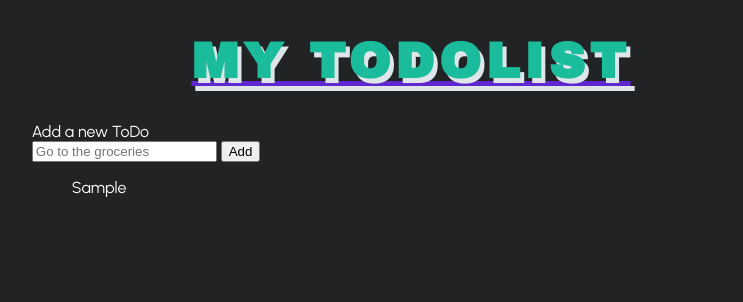
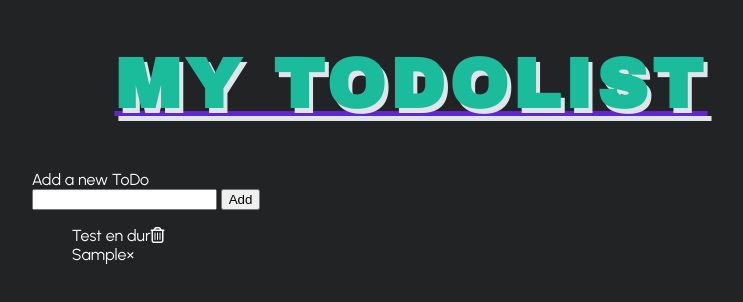
Before and after one commit to MarileneK/todolist.github.io, a plain HTML site: page index.html in a window 1280 px wide. Both pictures are taken after typing "Sample" into the empty fields and a click on the button "Add". Shown: the whole page, without its empty margins (229-972 px from the left). Drawn offline with Linux system fonts and the light colour scheme.

Commit message:
trying to add bin icon

```diff
--- a/index.html
+++ b/index.html
@@ -7,7 +7,7 @@
     <meta name="viewport" content="width=device-width, initial-scale=1.0">
     <title>My ToDoList App</title>
     <link rel="stylesheet" href="stylesheets/style.css">
-
+    <script src="https://kit.fontawesome.com/a41e9403cf.js" crossorigin="anonymous"></script>
 </head>
 
 <body>
@@ -17,14 +17,15 @@
     <main>
         <form action="" method="">
             <label for="toDo">Add a new ToDo</label><br>
-            <input type="text" id="toDo" value="" placeholder="Go to the groceries" maxlength=30 selected>
+            <input type="text" id="toDo" value="" placeholder="" maxlength=100 selected>
             <!-- <input type="submit" value="Add" onclick="newElement()"> -->
             <button type="button" onclick="newElement()">Add</button>
         </form>
 
         <ul>
-            <li></li>
-            <li></li>
+            <li>Test en dur<i class="far fa-trash-alt"></i></li>
+            <!-- <li></li>
+            <li></li> -->
         </ul>
     </main>
     <script type="text/javascript" src="javascripts/script.js"></script>
--- a/javascripts/script.js
+++ b/javascripts/script.js
@@ -1,20 +1,36 @@
-console.log(document.getElementById("toDo").textContent);
-
 // Create a new <li> after clicking on "Add" button
 function newElement() {
-    // event.preventDefault();
-    let li = document.createElement("li"); // 1. Create a new <li>
-    let inputValue = document.querySelector("#toDo").value; // 2. Get the input from user by targeting the input element
+    let li = document.createElement("li"); // 1. Je crée un nouveau <li>
+    let inputValue = document.querySelector("#toDo").value; // 2. Je récupère la valeur saisie par l'utilisateur
     console.log("inputValue =", inputValue);
 
-    let text = document.createTextNode(inputValue); // 3. Create a text with user input
-    li.appendChild(text); // 4. Append the variable "text" to the <li>
+    let text = document.createTextNode(inputValue); // 3. Je crée du texte qui correspond à la valeur saisie par l'utilisateur + picto poubelle
+    li.appendChild(text); // 4. Je rattache ma variable "text" au <li> que j'ai créé
+    console.log("log de li.appendChild(text)", li.appendChild(text));
 
-    if (inputValue === '') { // 5. If the user do not writes any text in the input...
+    if (inputValue === '') { // 5. Si l'utilisateur laisse le champ vide, je l'en informe
         alert("You must write something");
     } else {
-        document.querySelector("ul").appendChild(li); // ... else: we append the variable "li" to the <ul>
+        document.querySelector("ul").appendChild(li); // ... AUTREMENT : je rattache le <li> au <ul>
     }
 
     document.querySelector("#toDo").value = "";
+
+    let span = document.createElement("span"); // Je crée un <span>
+    // let spanText = document.createTextNode('<i class="far fa-trash-alt"></i>');
+    let spanText = document.createTextNode('\u00D7');
+    span.className = "close";
+    span.appendChild(spanText);
+    li.appendChild(span);
+
+    let close = document.querySelectorAll("close");
+    for (let i = 0; i < close.length; i++) {
+        close[i].onclick = function() {
+            let parentOfClose = this.parentElement;
+            parentOfClose.style.display = "none";
+        }
+    }
 }
+
+// Add a trash on each new <li>
+let liElements = document.querySelector("li");
--- a/stylesheets/style.css
+++ b/stylesheets/style.css
@@ -31,7 +31,7 @@ h1 {
     text-decoration: underline var(--color_purple) 5px;
     text-align: center;
     text-transform: uppercase;
-    font-size: 50px;
+    font-size: 70px;
     text-shadow: 4px 5px var(--color_lightgrey);
     letter-spacing: 5px;
 }
```
